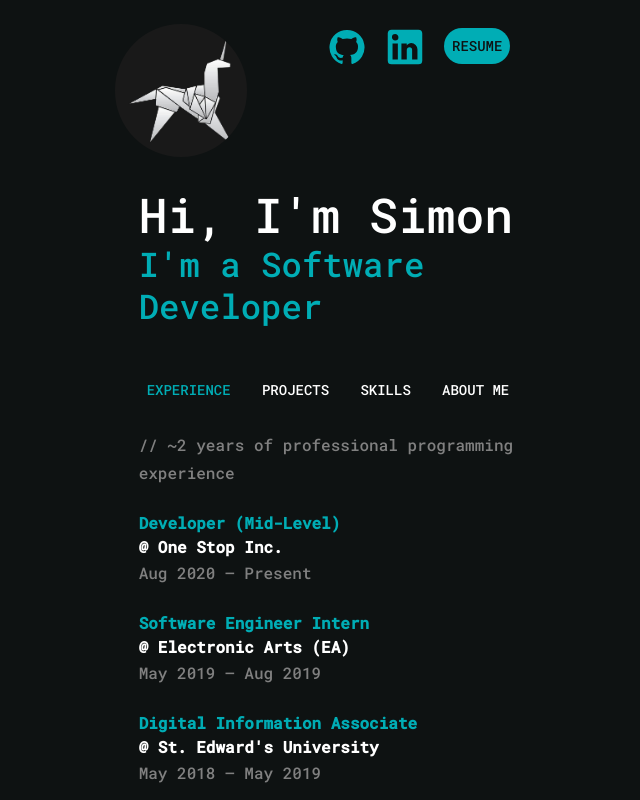
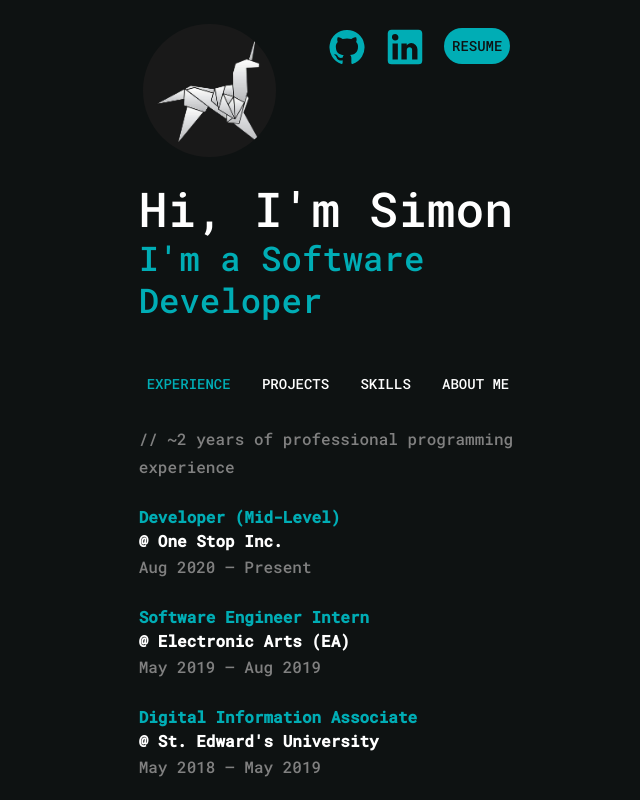
Before and after one commit to gohls/my-new-website, a React (Create React App) app in the folder client/: page / in a window 1280 px wide. Shown: the whole page, without its empty margins (312-952 px from the left). Built offline with nearby package versions, Linux system fonts and the light colour scheme; no server answers.

Commit message:
Center 'me' img

```diff
--- a/client/src/index.css
+++ b/client/src/index.css
@@ -15,4 +15,6 @@ code {
 #me img {
   border-radius: 50%;
   width: 70%;
+  display: block;
+  margin: auto;
 }
```
